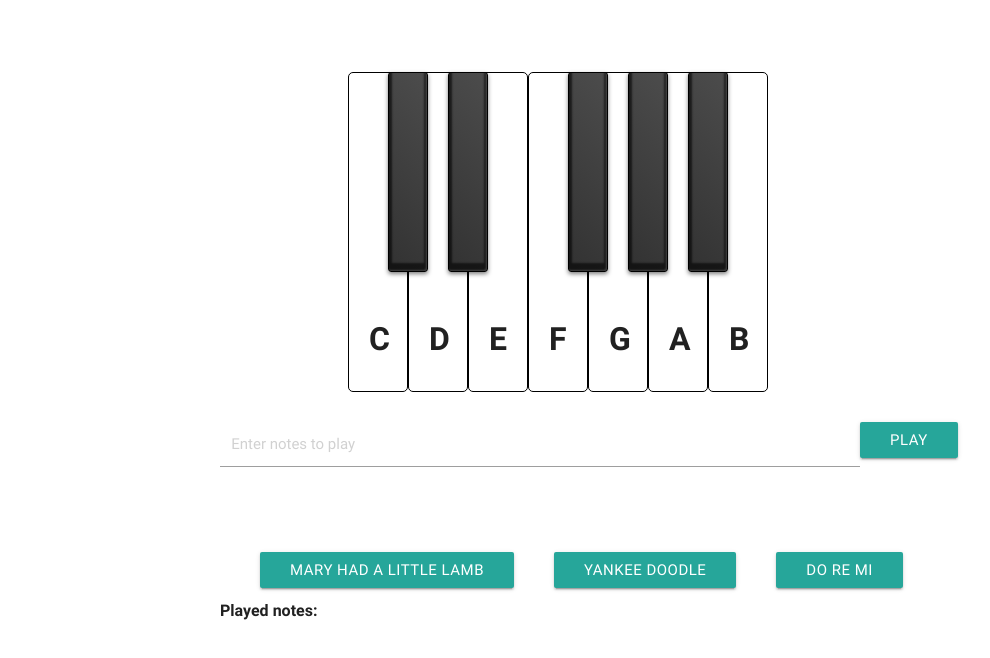
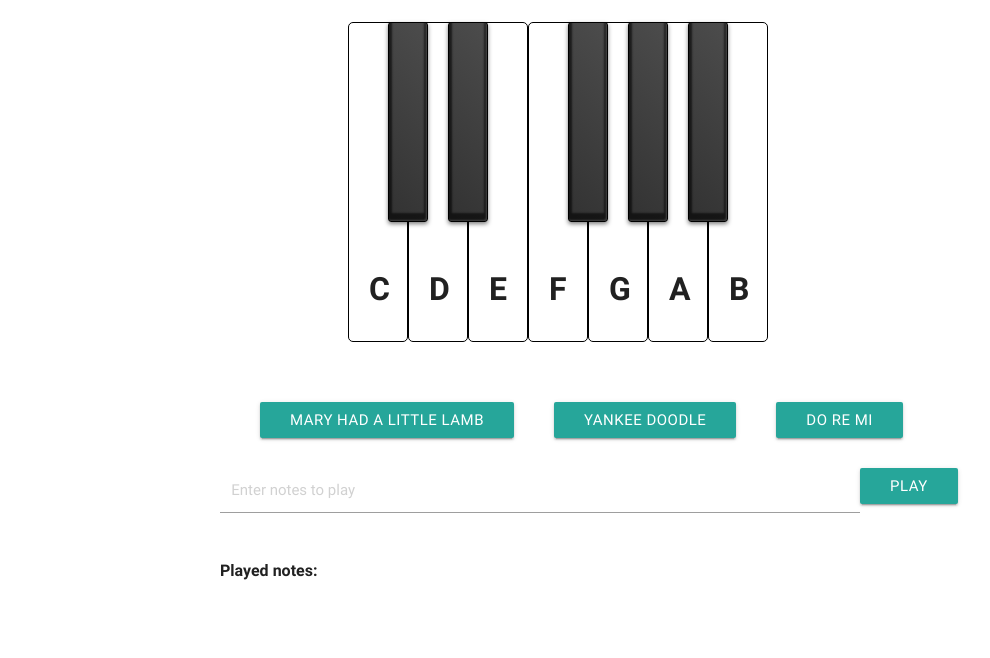
Before and after one commit to sdwang/piano, a website: page index.html in a window 1280 px wide. Shown: the part 104-762 px from the top of the page, without its empty margins (36-1026 px from the left). Drawn offline with nearby package versions, Linux system fonts and the light colour scheme.

Commit message:
(style) Positioning of views

```diff
--- a/models/AppModel.js
+++ b/models/AppModel.js
@@ -14,8 +14,8 @@ var AppModel = Backbone.Model.extend({
     }
 
     this.set('piano', new PianoCollection(keys));
+    this.set('samples', new SampleCollection(sampleButtons));
     this.set('input', new InputModel());
-    this.set('samples', new SampleCollection(sampleButtons));
     this.set('log', new LogModel());
 
     this.get('piano').on('press', function(key) {
--- a/styles/styles.css
+++ b/styles/styles.css
@@ -66,6 +66,7 @@ Piano Styles
 **************/
 
 .piano {
+  top: -50px;
   left: 30%;
   position: relative;
 }
@@ -172,29 +173,12 @@ Piano Styles
 }
 
 /**************
-Played Keys Log Styles
-**************/
-
-.log-display {
-  position: relative;
-  top: 440px;
-  left: 20%;
-  font-size: medium;
-  font-weight: 400;
-  margin-right: 35%;
-}
-
-.log-name {
-  font-weight: 600;
-}
-
-/**************
 Sample Styles
 **************/
 
 .sample-buttons {
   position: relative;
-  top: 445px;
+  top: 380px;
   left: 20%;
 }
 
@@ -209,6 +193,23 @@ Input Field Styles
 
 .input-form {
   position: relative;
+  top: 390px;
+  left: 20%;
+}
+
+/**************
+Played Keys Log Styles
+**************/
+
+.log-display {
+  position: relative;
   top: 400px;
   left: 20%;
+  font-size: medium;
+  font-weight: 400;
+  margin-right: 35%;
 }
+
+.log-name {
+  font-weight: 600;
+}
--- a/views/AppView.js
+++ b/views/AppView.js
@@ -3,16 +3,16 @@ var AppView = Backbone.View.extend({
 
   initialize: function() {
     this.pianoView = new PianoView({collection: this.model.get('piano')});
+    this.sampleCollectionView = new SampleCollectionView({collection: this.model.get('samples')});
     this.inputView = new InputView({model: this.model.get('input')});
-    this.sampleCollectionView = new SampleCollectionView({collection: this.model.get('samples')});
     this.logView = new LogView({model: this.model.get('log')});
   },
 
   render: function() {
     return this.$el.html([
       this.pianoView.$el,
+      this.sampleCollectionView.$el,
       this.inputView.$el,
-      this.sampleCollectionView.$el,
       this.logView.$el
       ]);
   }
```
